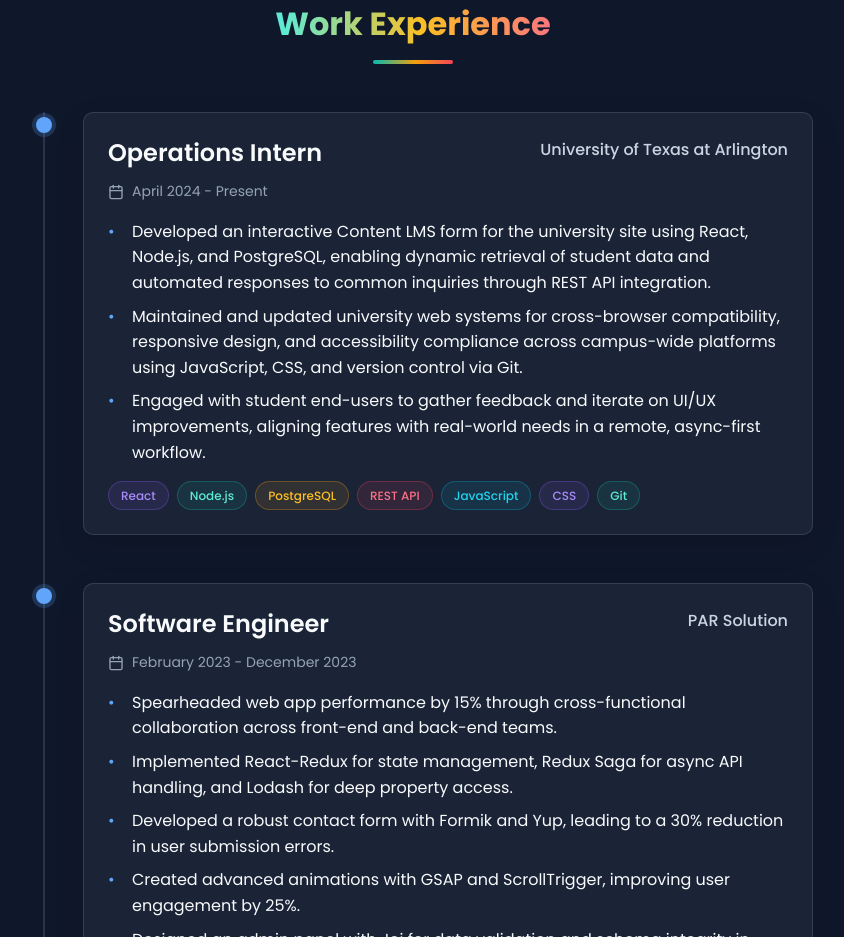
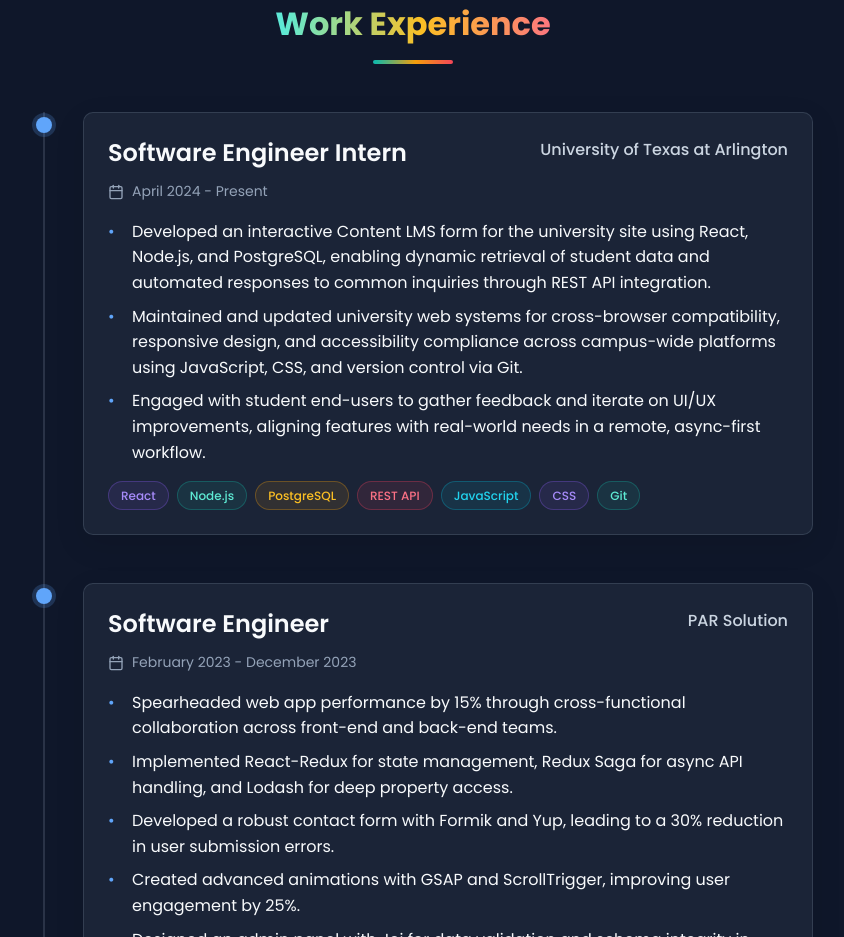
Before and after one commit to riddhidhanani/portfolio, a React (Vite) app: page / in a window 1280 px wide. Shown: the part 2880-3817 px from the top of the page, without its empty margins (227-1071 px from the left). Built offline with nearby package versions, Linux system fonts and the light colour scheme.

Commit message:
Updated experience file

```diff
--- a/src/components/Experience.tsx
+++ b/src/components/Experience.tsx
@@ -3,7 +3,7 @@
 
 const experiences = [
   {
-    title: "Operations Intern",
+    title: "Software Engineer Intern",
     company: "University of Texas at Arlington",
     period: "April 2024 - Present",
     description: [
```
